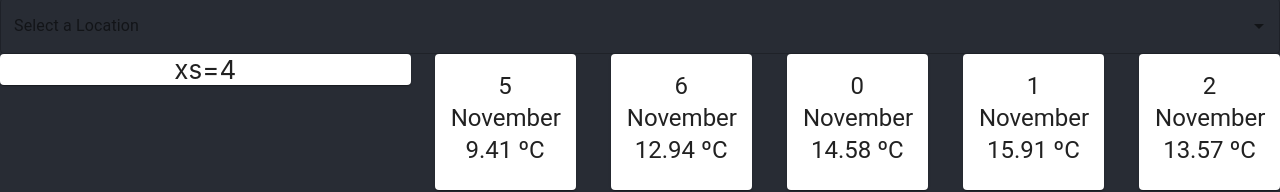
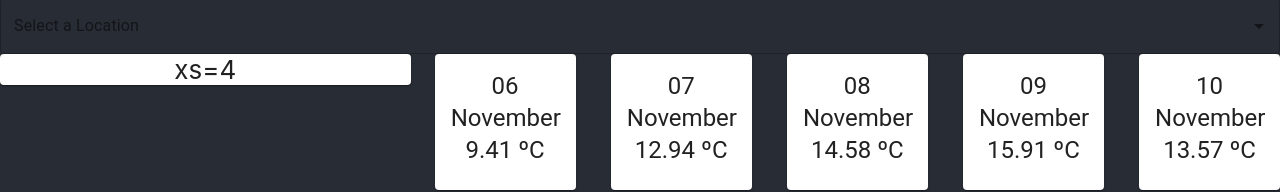
Before and after one commit to imaginary-cloud/react-weather-app, a React (Create React App) app: page / in a window 1280 px wide. Shown: the part 132-324 px from the top of the page. Built offline with nearby package versions, Linux system fonts and the light colour scheme.

Commit message:
add click event on each card to change the selected date on the display weather component

```diff
--- a/src/WeatherCard.js
+++ b/src/WeatherCard.js
@@ -1,20 +1,22 @@
 import React from "react";
 import { makeStyles } from "@material-ui/core/styles";
 import Card from "@material-ui/core/Card";
-import CardActions from "@material-ui/core/CardActions";
 import CardContent from "@material-ui/core/CardContent";
-import Button from "@material-ui/core/Button";
 import Typography from "@material-ui/core/Typography";
 import Grid from "@material-ui/core/Grid";
 import Moment from "moment";
 
 function WeatherCard(props) {
+  function setSelectedData() {
+    props.setSelectedData(props.data.applicable_date);
+  }
+
   return (
     <Grid item xs={2}>
       <Card className="root">
-        <CardContent>
+        <CardContent onClick={setSelectedData}>
           <Typography variant="h5" component="h2">
-            {Moment(props.data.applicable_date).format("d MMMM")}
+            {Moment(props.data.applicable_date).format("DD MMMM")}
           </Typography>
           {/* Icon space */}
           <Typography variant="h5" component="h3">
--- a/src/WeatherDisplay.js
+++ b/src/WeatherDisplay.js
@@ -8,7 +8,13 @@ function WeatherDisplay(props) {
   const [selectedData, setSelectedData] = useState([]);
 
   const weatherdata = data.consolidated_weather.slice(0, 5).map(data => {
-    return <WeatherCard key={data.id} data={data}></WeatherCard>;
+    return (
+      <WeatherCard
+        key={data.id}
+        data={data}
+        setSelectedData={setSelectedData}
+      ></WeatherCard>
+    );
   });
 
   return (
```
